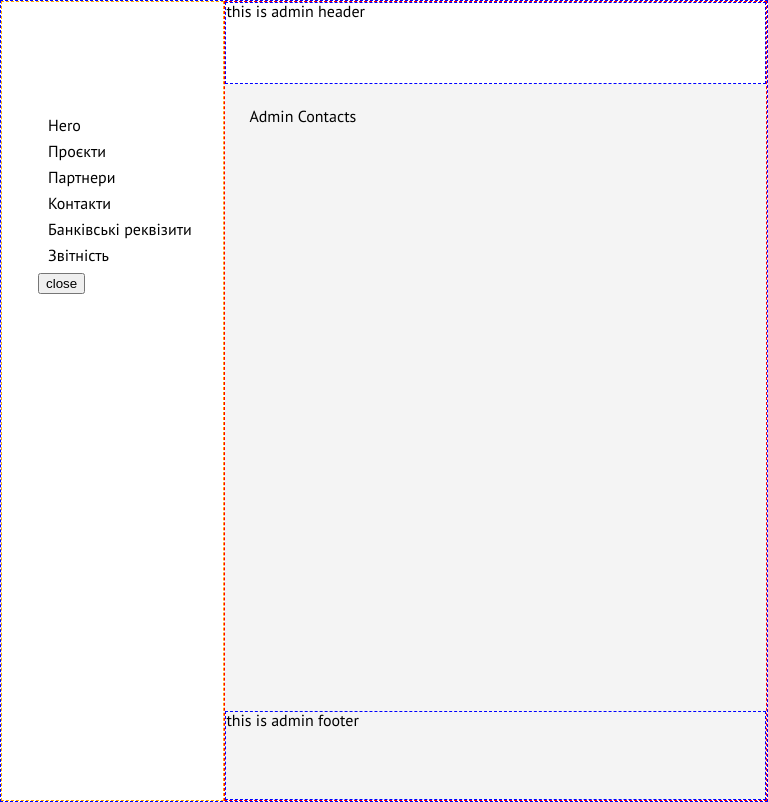
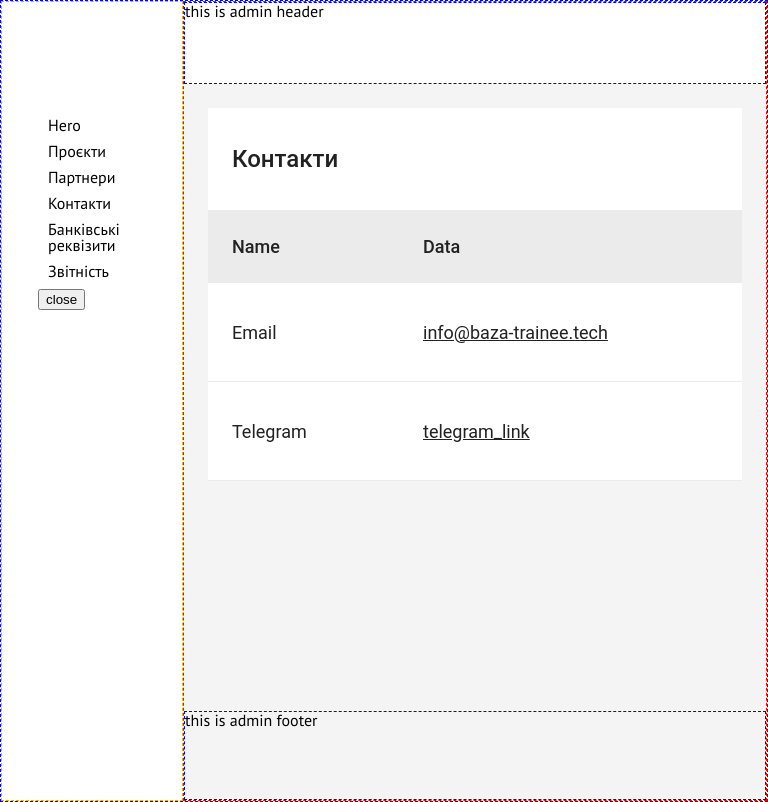
Before and after one commit to baza-trainee/dokoopy-frontend, a React (Vite) app: page /admin/contacts in a window 768 px wide. Built offline with nearby package versions, Linux system fonts and the light colour scheme.

Commit message:
Add admin-contact

```diff
--- /dev/null
+++ b/src/assets/icon/EditIcon.jsx
@@ -0,0 +1,8 @@
+export const EditIcon = () => {
+    return(
+        <svg xmlns="http://www.w3.org/2000/svg" width="20" height="20" viewBox="0 0 20 20" fill="none">
+  <path d="M10 16.6667H17.5" stroke="#646464" stroke-width="1.5" stroke-linecap="round" stroke-linejoin="round"/>
+  <path d="M13.75 2.91669C14.0815 2.58517 14.5312 2.39893 15 2.39893C15.2321 2.39893 15.462 2.44465 15.6765 2.53349C15.891 2.62233 16.0858 2.75254 16.25 2.91669C16.4142 3.08084 16.5444 3.27572 16.6332 3.4902C16.722 3.70467 16.7678 3.93455 16.7678 4.16669C16.7678 4.39884 16.722 4.62871 16.6332 4.84319C16.5444 5.05766 16.4142 5.25254 16.25 5.41669L5.83333 15.8334L2.5 16.6667L3.33333 13.3334L13.75 2.91669Z" stroke="#646464" stroke-width="1.5" stroke-linecap="round" stroke-linejoin="round"/>
+</svg>
+    )
+}
--- a/src/pages/admin-pages/AdminContacts.jsx
+++ b/src/pages/admin-pages/AdminContacts.jsx
@@ -1,3 +1,45 @@
+import { EditIcon } from "../../assets/icon/EditIcon";
+
 export const AdminContacts = () => {
-   return <div>Admin Contacts</div>;
+   const contactsData = [
+      {
+         id: 1,
+         name: 'Email',
+         contact: 'info@baza-trainee.tech',
+         link: 'mailto:info@baza-trainee.tech'
+      },
+      {  id: 1,
+         name:'Telegram',
+         contact: 'telegram_link',
+         link: 'https://t.me/+CBXkAJlsCy83ZDYy'
+      }
+   ]
+
+
+
+   return <div className="admin-contacts">
+     <div className="admin-contacts-header">
+      <h2>Контакти</h2>
+     </div>
+     <div className="admin-contacts-list">
+      <div className="admin-contacts-list-title">
+         <p>Name</p>
+         <p>Data</p>
+      </div>
+     <ul className="admin-contacts-list-ul">
+      {contactsData.map(contacts => (
+         <li className="contacts-card" key={contacts.id}>
+            <div className="contacts-li">
+               <p>{contacts.name}</p>
+               <div className="contacts-li-group">
+               <a href={contacts.link}>{contacts.contact}</a>
+               <button><EditIcon/></button>
+               </div>
+            </div>
+         </li>
+      )
+      )}
+     </ul>
+     </div>
+   </div>;
 };
--- /dev/null
+++ b/src/styles/components/admin/_admin-contacts.scss
@@ -0,0 +1,292 @@
+.admin-contacts{
+    display: flex;
+    width: 100%;
+    padding-bottom: 0px;
+    flex-direction: column;
+    align-items: flex-start;
+    background: #FFF;
+}
+.admin-contacts-header{
+    display: flex;
+    width: 100%;
+    height: 102px;
+    padding: 40px 40px;
+    justify-content: space-between;
+    align-items: center;
+}
+.admin-contacts-header h2{
+    flex: 1 0 0;
+    color: var(--text-color, #212121);
+    font-family: Roboto;
+    font-size: 24px;
+    font-style: normal;
+    font-weight: 500;
+    line-height: normal;
+}
+.admin-contacts-list{
+    display: flex;
+    flex-direction: column;
+    align-items: flex-start;
+    width: 100%;
+}
+.admin-contacts-list-title{
+    display: flex;
+    width: 100%;
+    padding: 26px 40px;
+    align-items: center;
+    gap: 439px;
+    background: var(--light_grey, #EBEBEB);
+}
+.admin-contacts-list-title p{
+    width: 71px;
+    flex-shrink: 0;
+}
+.admin-contacts-list-ul{
+    display: flex;
+    flex-direction: column;
+}
+.contacts-card{
+    display: flex;
+    width: 100%;
+}
+.contacts-li{
+    display: flex;
+    width: 100%;
+    height: 99px;
+    max-width: 100%;
+    padding: 12px 40px;
+    align-items: center;
+    gap: 439px;
+    border-bottom: 1px solid var(--light_grey, #EBEBEB);
+    background: #FFF;
+}
+.contacts-li p{
+    width: 71px;
+    flex-shrink: 0;
+}
+.contacts-li-group{
+    display: flex;
+    width: 525px;
+    justify-content: space-between;
+}
+.contacts-li-group a{
+    width: 190px;
+}
+.contacts-li-group button{
+    width: 20px;
+    height: 20px;
+    background: none;
+    border: none;
+    cursor: pointer;
+}
+@media (min-width: 481px) and (max-width: 768px){
+    .admin-contacts{
+        display: flex;
+        width: 100%;
+        min-width: 534px;
+        max-width: 1024px;
+        padding-bottom: 0px;
+        flex-direction: column;
+        align-items: flex-start;
+    }
+    .admin-contacts-header{
+        display: flex;
+        width: 534px;
+        height: 102px;
+        min-width: 534px;
+        max-width: 1092px;
+        padding: 37px 24px;
+        justify-content: space-between;
+        align-items: center;
+    }
+    .admin-contacts-header h2{
+        flex: 1 0 0;
+        color: var(--text-color, #212121);
+        font-family: Roboto;
+        font-size: 24px;
+        font-style: normal;
+        font-weight: 500;
+        line-height: normal;
+    }
+    .admin-contacts-list{
+        display: flex;
+        flex-direction: column;
+        align-items: flex-start;
+        width: 100%;
+    }
+    .admin-contacts-list-title{
+        display: flex;
+        width: 534px;
+        min-width: 534px;
+        max-width: 1092px;
+        padding: 26px 24px;
+        align-items: center;
+        gap: 120px;
+        background: var(--light_grey, #EBEBEB);
+    }
+    .admin-contacts-list-title p{
+        width: 71px;
+        flex-shrink: 0;
+        color: var(--text-color, #212121);
+        font-family: Roboto;
+        font-size: 18px;
+        font-style: normal;
+        font-weight: 500;
+        line-height: normal;
+    }
+    .admin-contacts-list-ul{
+        display: flex;
+        flex-direction: column;
+    }
+    .contacts-card{
+        display: flex;
+        width: 100%;
+    }
+    .contacts-li{
+        display: flex;
+        width: 534px;
+        height: 99px;
+        min-width: 534px;
+        max-width: 1092px;
+        padding: 12px 24px;
+        align-items: center;
+        gap: 120px;
+        border-bottom: 1px solid var(--light_grey, #EBEBEB);
+        background: #FFF;
+    }
+    .contacts-li p{
+        width: 71px;
+        flex-shrink: 0;
+        color: var(--text-color, #212121);
+        font-family: Roboto;
+        font-size: 18px;
+        font-style: normal;
+        font-weight: 400;
+        line-height: normal;
+    }
+    .contacts-li-group{
+        display: flex;
+        width: 525px;
+        justify-content: space-between;
+    }
+    .contacts-li-group a{
+        width: 295px;
+        flex: 1 0 0;
+        color: var(--text-color, #212121);
+        font-family: Roboto;
+        font-size: 18px;
+        font-style: normal;
+        font-weight: 400;
+        line-height: normal;
+        text-decoration-line: underline;
+    }
+    .contacts-li-group button{
+        width: 20px;
+        height: 20px;
+        background: none;
+        border: none;
+        cursor: pointer;
+        display: none;
+    }
+}
+@media (max-width: 480px){
+    .admin-contacts{
+        display: flex;
+        width: 100%;
+        padding: 109px 0px 60px 1px;
+        flex-direction: column;
+        justify-content: flex-end;
+        align-items: flex-start;
+        gap: 1px;
+    }
+    .admin-contacts-header{
+        display: flex;
+        width: 100%;
+        height: 50px;
+        padding: 13px 24px;
+        justify-content: center;
+        align-items: center;
+        flex-shrink: 0;
+    }
+    .admin-contacts-header h2{
+        flex: 1 0 0;
+        color: var(--text-color, #212121);
+        font-family: Roboto;
+        font-size: 20px;
+        font-style: normal;
+        font-weight: 500;
+        line-height: normal;
+    }
+    .admin-contacts-list{
+        display: flex;
+        flex-direction: column;
+        align-items: flex-start;
+        width: 100%;
+    }
+    .admin-contacts-list-title{
+        display: flex;
+        width: 432px;
+        height: 58px;
+        padding: 18px 24px;
+        align-items: center;
+        gap: 153px;
+        flex-shrink: 0;
+        background: var(--light_grey, #EBEBEB);
+    }
+    .admin-contacts-list-title p{
+        width: 71px;
+        flex-shrink: 0;
+        color: var(--text-color, #212121);
+        font-family: Roboto;
+        font-size: 18px;
+        font-style: normal;
+        font-weight: 500;
+        line-height: normal;
+    }
+    .admin-contacts-list-ul{
+        display: flex;
+        flex-direction: column;
+    }
+    .contacts-card{
+        display: flex;
+        width: 100%;
+    }
+    .contacts-li{
+        display: flex;
+        display: flex;
+        height: 58px;
+        padding: 18px 36px 19px 24px;
+        align-items: flex-end;
+        gap: 161px;
+        border-bottom: 1px solid var(--light_grey, #EBEBEB);
+        background: #FFF;
+    }
+    .contacts-li p{
+        width: 71px;
+        flex-shrink: 0;
+        color: var(--text-color, #212121);
+        font-family: Roboto;
+        font-size: 18px;
+        font-style: normal;
+        font-weight: 400;
+        line-height: normal;
+    }
+    .contacts-li-group a{
+        width: 295px;
+        flex: 1 0 0;
+        display: -webkit-box;
+        -webkit-box-orient: vertical;
+        -webkit-line-clamp: 1;
+        overflow: hidden;
+        color: var(--text-color, #212121);
+        text-overflow: ellipsis;
+        font-family: Roboto;
+        font-size: 18px;
+        font-style: normal;
+        font-weight: 400;
+        line-height: normal;
+    }
+    .contacts-li-group button{
+        display: none;
+    }
+}
--- a/src/styles/main.scss
+++ b/src/styles/main.scss
@@ -25,3 +25,4 @@
 @import "./components/admin/admin-header";
 @import "./components/admin/admin-hero";
 @import "./components/admin/admin-footer";
+@import "./components/admin/admin-contacts";
```
